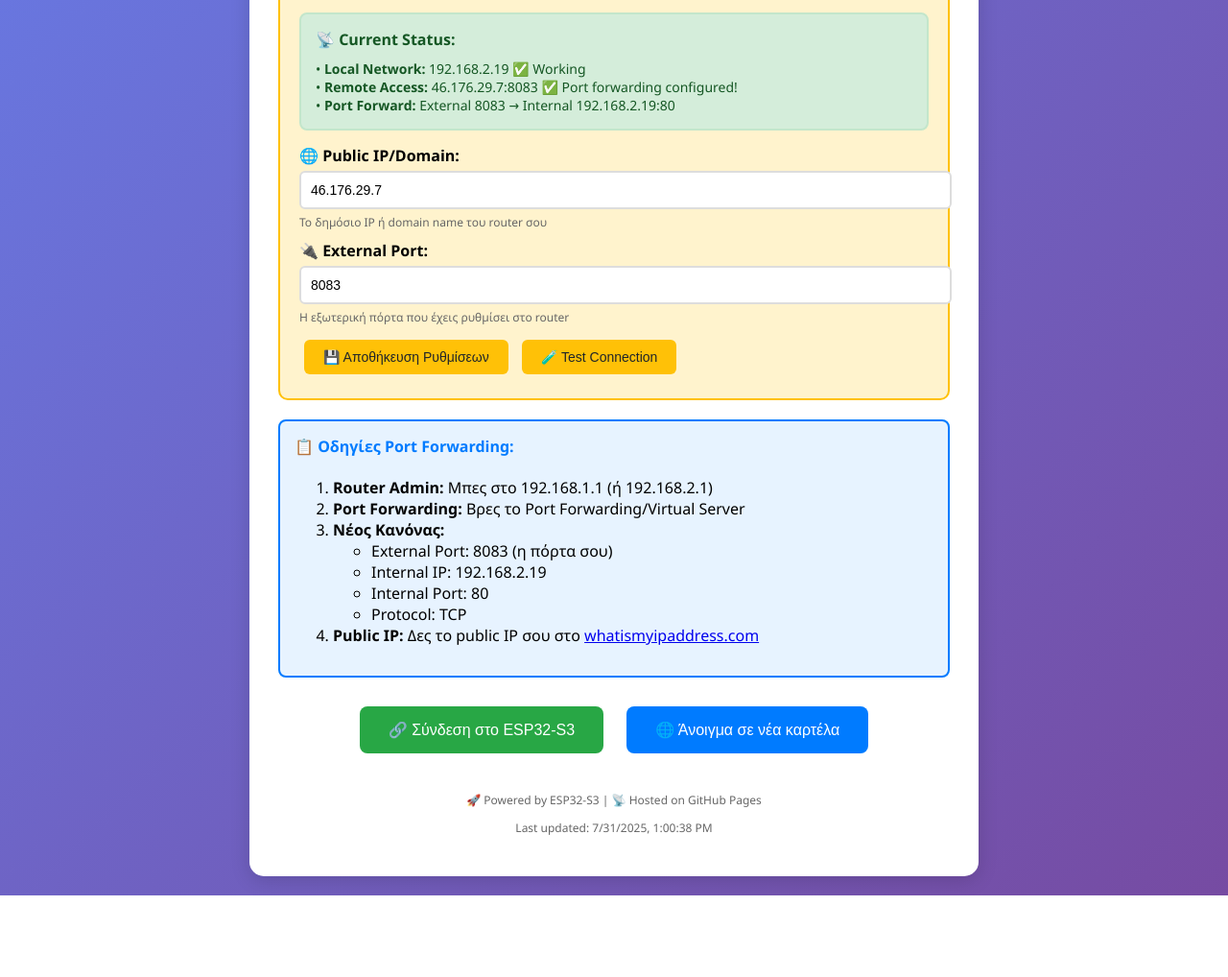
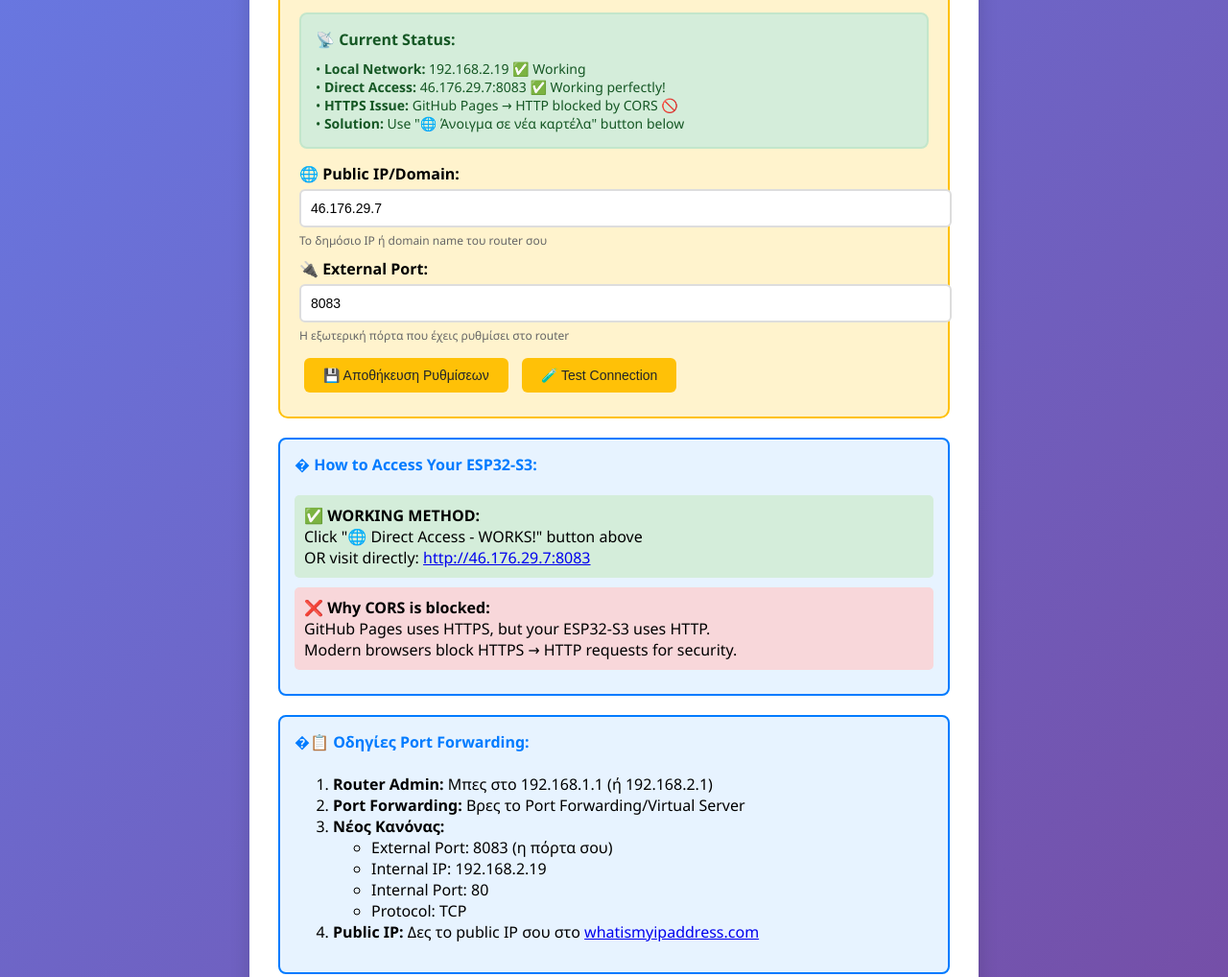
Before and after one commit to Mimisnak/SmartGreenhouse, a plain HTML site: page index.html in a window 1280 px wide. Shown: the part 411-1429 px from the top of the page at 96% size. Before the commit the page ends 1344 px from the top, so only its background shows below. Drawn offline with Linux system fonts and the light colour scheme.

Commit message:
Update status: Clarify CORS issue & emphasize direct access button

```diff
--- a/index.html
+++ b/index.html
@@ -167,8 +167,9 @@
                 <h4 style="color: #155724; margin: 0 0 10px 0;">📡 Current Status:</h4>
                 <div style="font-size: 14px; color: #155724;">
                     <div>• <strong>Local Network:</strong> 192.168.2.19 ✅ Working</div>
-                    <div>• <strong>Remote Access:</strong> 46.176.29.7:8083 ✅ Port forwarding configured!</div>
-                    <div>• <strong>Port Forward:</strong> External 8083 → Internal 192.168.2.19:80</div>
+                    <div>• <strong>Direct Access:</strong> 46.176.29.7:8083 ✅ Working perfectly!</div>
+                    <div>• <strong>HTTPS Issue:</strong> GitHub Pages → HTTP blocked by CORS 🚫</div>
+                    <div>• <strong>Solution:</strong> Use "🌐 Άνοιγμα σε νέα καρτέλα" button below</div>
                 </div>
             </div>
 
@@ -189,7 +190,21 @@
         </div>
 
         <div class="instructions">
-            <h4>📋 Οδηγίες Port Forwarding:</h4>
+            <h4>� How to Access Your ESP32-S3:</h4>
+            <div style="background: #d4edda; padding: 10px; border-radius: 5px; margin: 10px 0;">
+                <strong>✅ WORKING METHOD:</strong><br>
+                Click "🌐 Direct Access - WORKS!" button above<br>
+                OR visit directly: <a href="http://46.176.29.7:8083" target="_blank">http://46.176.29.7:8083</a>
+            </div>
+            <div style="background: #f8d7da; padding: 10px; border-radius: 5px; margin: 10px 0;">
+                <strong>❌ Why CORS is blocked:</strong><br>
+                GitHub Pages uses HTTPS, but your ESP32-S3 uses HTTP.<br>
+                Modern browsers block HTTPS → HTTP requests for security.
+            </div>
+        </div>
+
+        <div class="instructions">
+            <h4>�📋 Οδηγίες Port Forwarding:</h4>
             <ol>
                 <li><strong>Router Admin:</strong> Μπες στο 192.168.1.1 (ή 192.168.2.1)</li>
                 <li><strong>Port Forwarding:</strong> Βρες το Port Forwarding/Virtual Server</li>
@@ -206,8 +221,8 @@
         </div>
 
         <div style="text-align: center; margin: 20px 0;">
-            <button class="connect-button" onclick="connectToESP32()" id="connectBtn">🔗 Σύνδεση στο ESP32-S3</button>
-            <button class="connect-button" onclick="openInNewTab()" id="openBtn" style="background: #007bff;">🌐 Άνοιγμα σε νέα καρτέλα</button>
+            <button class="connect-button" onclick="connectToESP32()" id="connectBtn" style="background: #6c757d; cursor: not-allowed;" disabled>🚫 CORS Blocked</button>
+            <button class="connect-button" onclick="openInNewTab()" id="openBtn" style="background: #28a745;">🌐 Direct Access - WORKS!</button>
         </div>
 
         <div id="statusDiv" class="status connecting" style="display: none;">
```
